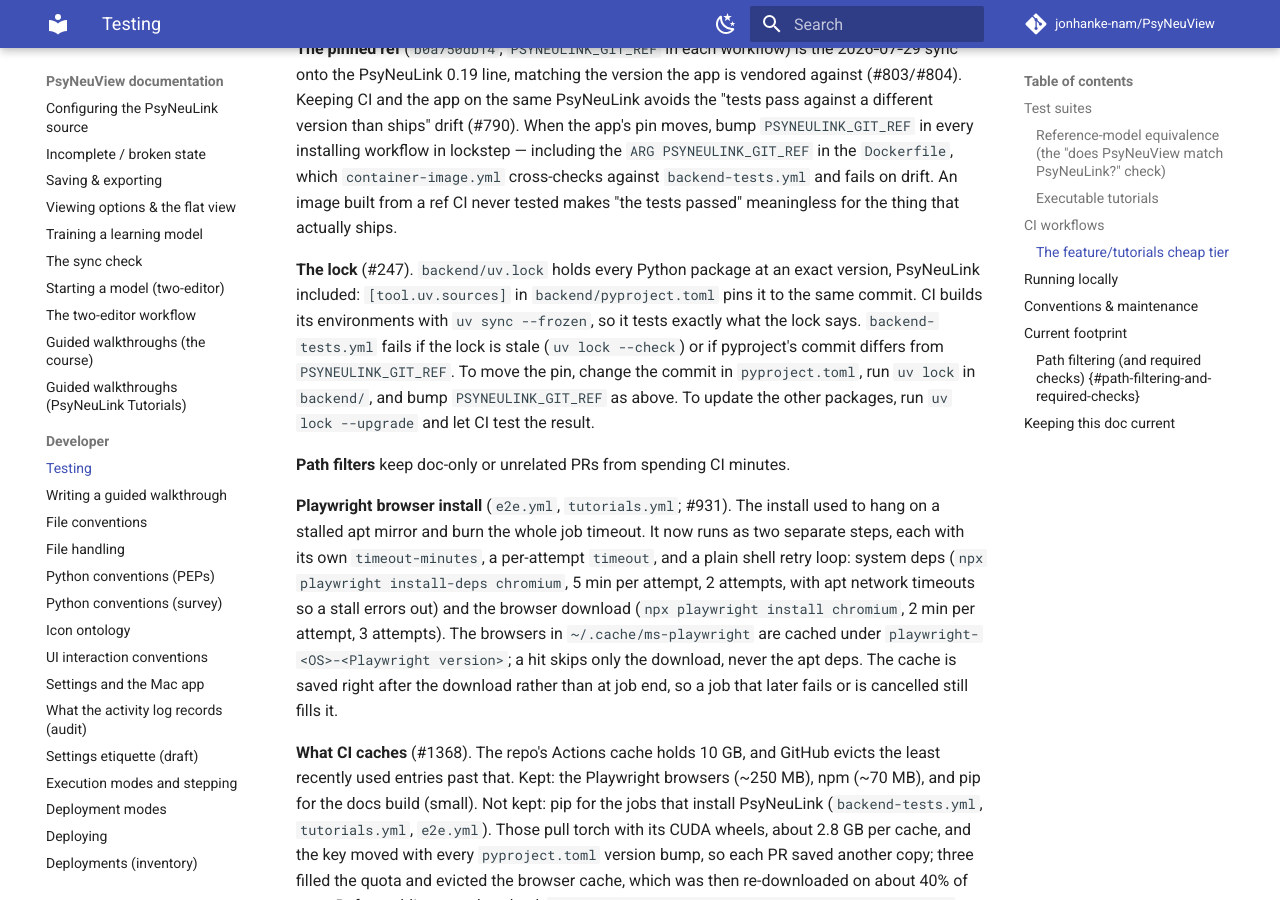
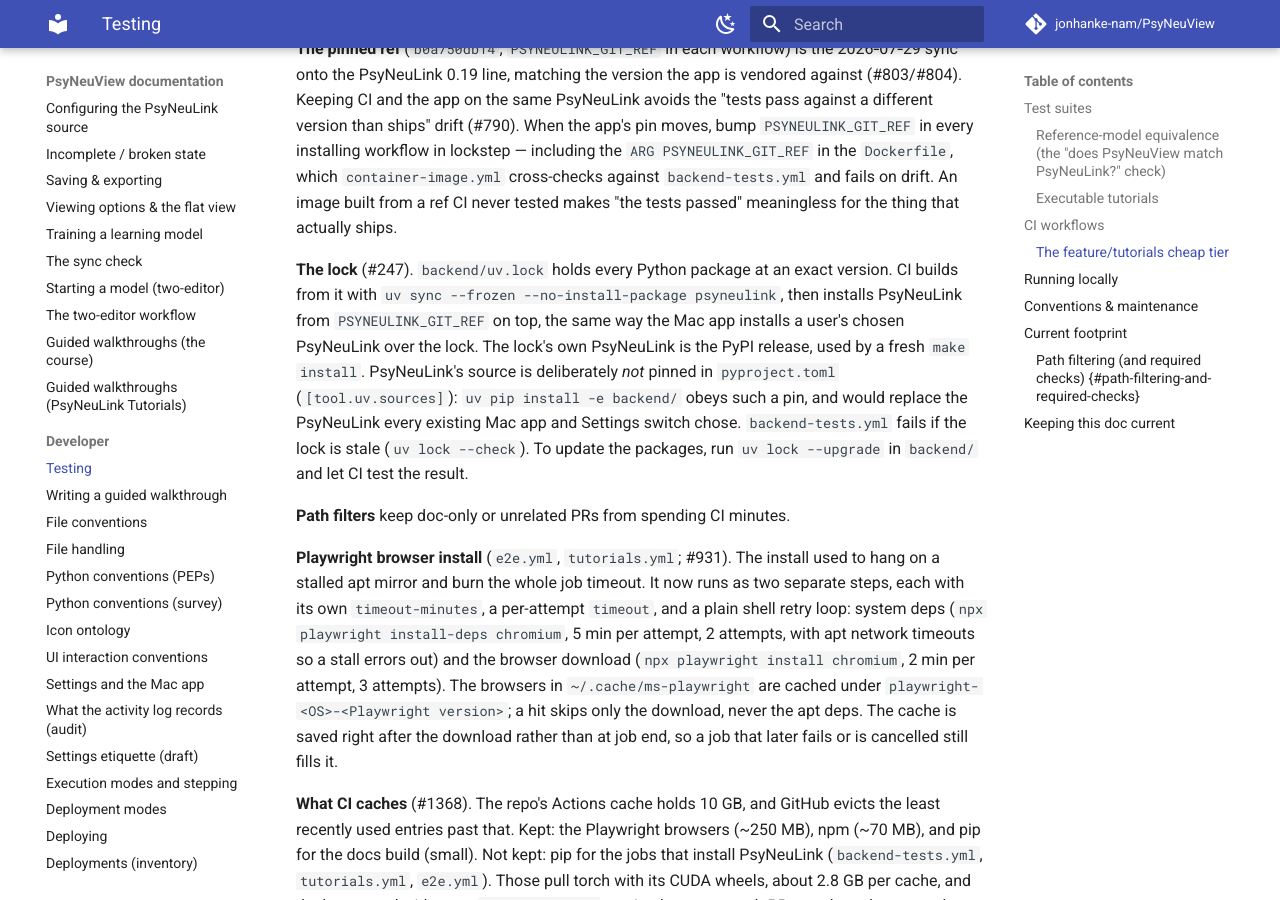
Before and after one commit to jonhanke-nam/PsyNeuView, an MkDocs documentation site: the page built from docs/testing.md, in a window 1280 px wide and 900 px high, scrolled down 3437 px. Built offline with MkDocs 1.6.1 and Material for MkDocs 9.7.7, drawn with Linux system fonts in a browser that asks for light colours; comment, search, counter and statistics services are not loaded.

Commit message:
Don't pin PsyNeuLink in pyproject; CI installs its commit over the lock (#247)
[tool.uv.sources] pinned psyneulink to CI's commit, and `uv pip install
-e backend/` obeys it: every shipped Mac app (which installs the chosen
source first, then the backend) would have quietly replaced the user's
PsyNeuLink with the pinned commit. Checked: an editable 0.21.0.0+32 was
replaced by 0.19.0.0+55.

pyproject.toml is back to devel's. The lock now holds PsyNeuLink at its
PyPI release (0.21.0.0), used by a fresh `make install`. CI syncs with
--no-install-package psyneulink and installs PSYNEULINK_GIT_REF on top,
the way the Mac app installs a chosen source over the lock. The pin
check is gone with the pin; `uv lock --check` stays.

Verified: the CI route gives 0.19.0.0+55.gb0a750db1 and the full suite
passes (1924 passed, 6 skipped); the Mac app's current route keeps the
chosen editable PsyNeuLink.

Refs #247

Co-Authored-By: Claude Opus 5.5 <noreply@anthropic.com>

```diff
--- a/docs/testing.md
+++ b/docs/testing.md
@@ -100,14 +100,15 @@ drift. An image built from a ref CI never tested makes "the tests passed"
 meaningless for the thing that actually ships.
 
 **The lock** (#247). `backend/uv.lock` holds every Python package at an exact
-version, PsyNeuLink included: `[tool.uv.sources]` in `backend/pyproject.toml`
-pins it to the same commit. CI builds its environments with
-`uv sync --frozen`, so it tests exactly what the lock says. `backend-tests.yml`
-fails if the lock is stale (`uv lock --check`) or if pyproject's commit differs
-from `PSYNEULINK_GIT_REF`. To move the pin, change the commit in
-`pyproject.toml`, run `uv lock` in `backend/`, and bump `PSYNEULINK_GIT_REF`
-as above. To update the other packages, run `uv lock --upgrade` and let CI test
-the result.
+version. CI builds from it with `uv sync --frozen --no-install-package
+psyneulink`, then installs PsyNeuLink from `PSYNEULINK_GIT_REF` on top, the
+same way the Mac app installs a user's chosen PsyNeuLink over the lock. The
+lock's own PsyNeuLink is the PyPI release, used by a fresh `make install`.
+PsyNeuLink's source is deliberately *not* pinned in `pyproject.toml`
+(`[tool.uv.sources]`): `uv pip install -e backend/` obeys such a pin, and
+would replace the PsyNeuLink every existing Mac app and Settings switch chose.
+`backend-tests.yml` fails if the lock is stale (`uv lock --check`). To update
+the packages, run `uv lock --upgrade` in `backend/` and let CI test the result.
 
 **Path filters** keep doc-only or unrelated PRs from spending CI minutes.
 
```
Also changed, not shown: 5 other files.
